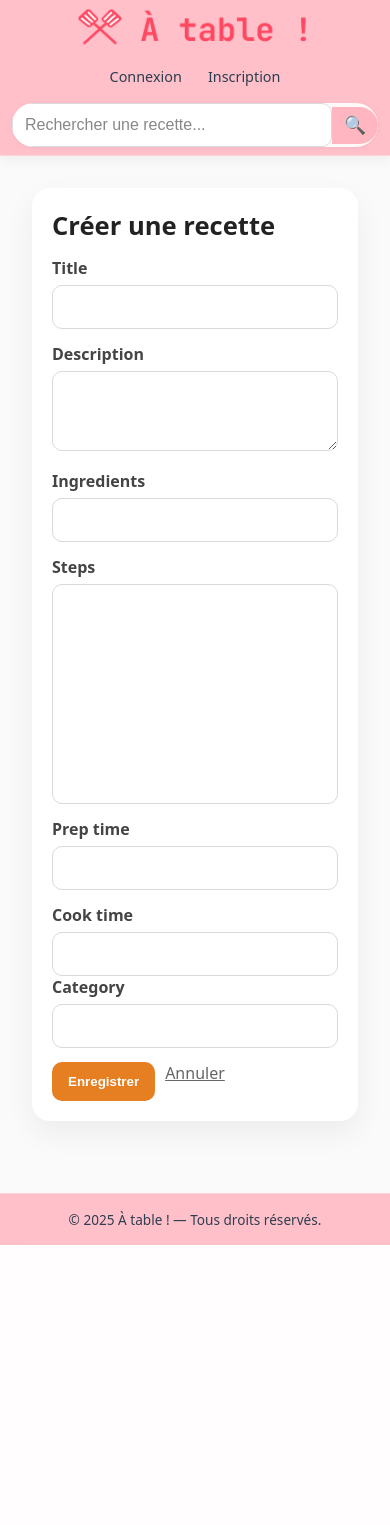
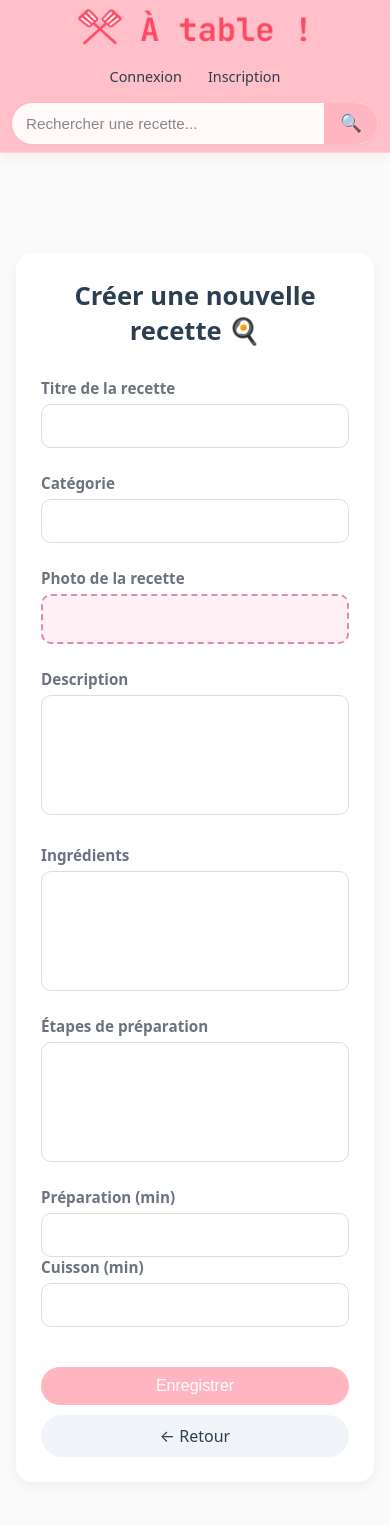
Before and after one commit to Boulex39/atable, a Symfony app: template templates/recipe/new.html.twig in a window 390 px wide. Shown: the top 1525 px of the page. Before the commit the page ends 1245 px from the top, so only its background shows below. Run offline with Twig, Linux system fonts and the light colour scheme; the template is opened without the code that fills it, so the values that code supplies are empty; form fields are guessed from the names that the template uses; style sheets or scripts are compiled from the project's sources; some libraries are stand-ins or nearby versions.

Commit message:
Mise à jour globale : styles, recettes, README et base SQL

```diff
--- a/assets/styles/base.css
+++ b/assets/styles/base.css
@@ -18,6 +18,7 @@
   --blur: 10px;
   --radius: 16px;
   --shadow: 0 4px 12px rgba(0,0,0,0.05);
+
 }
 
 /* Reset */
@@ -67,11 +68,11 @@ body {
 .site-logo:hover { transform: scale(1.05); }
 
 /* Barre de recherche responsive */
-.search-form {
+.site-header .search-form {
   display: flex;
   align-items: center;
   background: rgba(255, 255, 255, 0.9);
-  border-radius: 999px;
+  border-radius: 25px;
   overflow: hidden;
   box-shadow: 0 1px 4px rgba(0,0,0,0.05);
   flex: 1;
@@ -79,7 +80,7 @@ body {
   max-width: 380px;
 }
 
-.search-form input {
+.site-header .search-form input {
   border: none;
   padding: 10px 14px;
   border-radius: 999px 0 0 999px;
@@ -89,9 +90,10 @@ body {
   background: transparent;
   color: var(--ink);
 }
-.search-form input::placeholder { color: #888; }
 
-.search-form button {
+.site-header .search-form input::placeholder { color: #888; }
+
+.site-header .search-form button {
   background: var(--brand-solid);
   border: none;
   color: white;
@@ -101,7 +103,8 @@ body {
   font-size: 1.1rem;
   transition: background 0.2s;
 }
-.search-form button:hover { background: var(--brand-dark); }
+
+.site-header .search-form button:hover { background: var(--brand-dark); }
 
 /* Zone utilisateur */
 .user-area {
@@ -152,8 +155,8 @@ body {
 .site-main {
   flex: 1;
   max-width: 1100px;
-  margin: 22px auto;
-  padding: 0 16px 40px;
+  margin: 100px auto 40px; /* <-- au lieu de 22px auto */
+  padding: 0 16px;
 }
 
 /* Liens et boutons */
--- a/assets/styles/form.css
+++ /dev/null
@@ -1,93 +0,0 @@
-/* === FORMS (Créer / Éditer une recette) === */
-
-.form-page {
-  max-width: 820px;
-  margin: 0 auto;       /* centre horizontalement */
-  padding: 10px 16px;   /* un peu d’air */
-}
-
-.card {
-  background:#fff;
-  border-radius:18px;
-  box-shadow:0 12px 30px rgba(0,0,0,.06);
-  padding:26px;
-}
-
-.card h2 {
-  margin: 0 0 14px;
-  font-size: 1.6rem;
-  color: #222;
-}
-
-.form-row { margin-bottom: 14px; }
-label { display:block; font-weight:600; margin-bottom:6px; color:#444; }
-
-input[type="text"],
-input[type="number"],
-input[type="file"],
-textarea,
-select {
-  width: 100%;
-  padding: 12px 12px;
-  border: 1px solid #dadada;
-  border-radius: 10px;
-  background: #fff;
-  font-size: 1rem;
-  outline: none;
-  transition: border-color .2s, box-shadow .2s;
-}
-
-textarea { min-height: 140px; resize: vertical; }
-.small { min-height: 80px; }
-.large { min-height: 220px; }
-
-input:focus, textarea:focus, select:focus {
-  border-color: #e67e22;
-  box-shadow: 0 0 0 3px rgba(230,126,34,.15);
-}
-
-/* 2 colonnes pour temps / paires de champs */
-.grid-2 {
-  display: grid;
-  grid-template-columns: 1fr 1fr;
-  gap: 14px;
-}
-
-/* Boutons */
-.actions {
-  margin-top: 8px;
-  display: flex;
-  gap: 10px;
-  flex-wrap: wrap;
-}
-
-.btn-primary {
-  background: #e67e22; color:#fff; border:none;
-  padding: 12px 16px; border-radius: 10px;
-  font-weight: 600; cursor:pointer; transition: background .2s;
-}
-.btn-primary:hover { background:#ca6f1e; }
-
-.btn-link {
-  background: transparent; border: none; color:#666;
-  text-decoration: underline; cursor: pointer; padding: 0;
-}
-
-/* Messages & erreurs Symfony */
-.flash-success {
-  background:#eafaf1; border:1px solid #b7e4c7; color:#22543d;
-  padding:10px 12px; border-radius:10px; margin: 0 0 14px;
-}
-.form-error-message,
-.form-errors {
-  background:#fee2e2; border:1px solid #fecaca; color:#7f1d1d;
-  padding:10px 12px; border-radius:10px; margin-top:8px; font-size:.95rem;
-}
-.form-error-message ul,
-.form-errors ul { margin:0; padding-left: 18px; }
-
-/* Responsive */
-@media (max-width: 680px) {
-  .grid-2 { grid-template-columns: 1fr; }
-  .card { padding: 20px; }
-}
--- /dev/null
+++ b/assets/styles/recipe-form.css
@@ -0,0 +1,147 @@
+/* ===============================
+   FORMULAIRE DE RECETTE
+   =============================== */
+
+.recipe-form {
+  max-width: 900px;
+  margin: 60px auto;
+  background: var(--white);
+  padding: 40px;
+  border-radius: 16px;
+  box-shadow: var(--shadow);
+}
+
+.recipe-form h1 {
+  text-align: center;
+  color: var(--ink);
+  margin-bottom: 40px;
+  font-size: 2rem;
+  font-weight: 700;
+}
+
+/* === STRUCTURE === */
+.form-grid {
+  display: grid;
+  grid-template-columns: repeat(auto-fit, minmax(280px, 1fr));
+  gap: 25px;
+}
+
+.full-width {
+  grid-column: 1 / -1;
+}
+
+/* === CHAMPS === */
+.form-group label {
+  display: block;
+  font-weight: 600;
+  color: var(--muted);
+  margin-bottom: 6px;
+  font-size: 0.95rem;
+}
+
+.input-field,
+.select-field,
+.textarea-field,
+.file-input {
+  width: 100%;
+  border: 1px solid #ddd;
+  border-radius: 10px;
+  padding: 10px 12px;
+  font-size: 1rem;
+  font-family: inherit;
+  background-color: #fff;
+  color: var(--ink);
+  transition: border-color 0.2s ease, box-shadow 0.2s ease;
+}
+
+.input-field:focus,
+.select-field:focus,
+.textarea-field:focus,
+.file-input:focus {
+  outline: none;
+  border-color: var(--brand-dark);
+  box-shadow: 0 0 0 3px rgba(255, 182, 193, 0.3);
+}
+
+/* === Textareas scrollables === */
+.textarea-field.scrollable {
+  resize: none;
+  min-height: 120px;
+  max-height: 250px;
+  overflow-y: auto;
+}
+
+/* === Fichier === */
+.file-input {
+  background-color: #fff0f5;
+  border: 2px dashed var(--brand-dark);
+  padding: 12px;
+  cursor: pointer;
+  transition: all 0.2s ease;
+}
+
+.file-input:hover {
+  background-color: #ffe4ec;
+  border-color: var(--brand);
+}
+
+/* === Boutons === */
+.form-actions {
+  display: flex;
+  justify-content: center;
+  gap: 15px;
+  margin-top: 40px;
+}
+
+.btn-primary {
+  background: var(--brand-solid);
+  color: white;
+  padding: 10px 18px;
+  border: none;
+  border-radius: 999px;
+  font-size: 1rem;
+  cursor: pointer;
+  transition: background 0.2s ease, transform 0.1s ease;
+}
+
+.btn-primary:hover {
+  background: var(--brand-dark);
+  transform: translateY(-1px);
+}
+
+.btn-secondary {
+  background: #f1f5f9;
+  color: var(--ink);
+  padding: 10px 18px;
+  border-radius: 999px;
+  text-decoration: none;
+  transition: background 0.2s ease, transform 0.1s ease;
+}
+
+.btn-secondary:hover {
+  background: #e2e8f0;
+  transform: translateY(-1px);
+}
+
+/* === Responsive === */
+@media (max-width: 768px) {
+  .recipe-form {
+    padding: 25px;
+  }
+
+  .recipe-form h1 {
+    font-size: 1.6rem;
+    margin-bottom: 30px;
+  }
+
+  .form-actions {
+    flex-direction: column;
+    gap: 10px;
+  }
+
+  .btn-primary,
+  .btn-secondary {
+    width: 100%;
+    text-align: center;
+  }
+}
--- a/templates/recipe/_delete_form.html.twig
+++ b/templates/recipe/_delete_form.html.twig
@@ -1,4 +1,8 @@
-<form method="post" action="{{ path('app_recipe_delete', {'id': recipe.id}) }}" onsubmit="return confirm('Supprimer cette recette ?');">
+<form method="post"
+      action="{{ path('app_recipe_delete', {'id': recipe.id}) }}"
+      onsubmit="return confirm('Voulez-vous vraiment supprimer cette recette ?');"
+      class="delete-form"
+      style="display:inline;">
   <input type="hidden" name="_token" value="{{ csrf_token('delete' ~ recipe.id) }}">
   <button class="btn btn-danger">Supprimer</button>
 </form>
--- a/templates/recipe/new.html.twig
+++ b/templates/recipe/new.html.twig
@@ -1,40 +1,66 @@
 {% extends 'base.html.twig' %}
-{% block title %}Créer une recette{% endblock %}
+
+{% block title %}Nouvelle recette - À Table !{% endblock %}
 
 {% block stylesheets %}
   {{ parent() }}
-  <link rel="stylesheet" href="{{ asset('styles/form.css') }}">
+  <link rel="stylesheet" href="{{ asset('styles/recipe-form.css') }}">
 {% endblock %}
 
 {% block body %}
-<div class="form-page">
-  <div class="card">
-    <h2>Créer une recette</h2>
+<section class="recipe-form">
+  <h1>Créer une nouvelle recette 🍳</h1>
 
-    {% for label, messages in app.flashes %}
-      {% for message in messages %}
-        <div class="flash-{{ label }}">{{ message }}</div>
-      {% endfor %}
-    {% endfor %}
+  {{ form_start(form) }}
 
-    {{ form_start(form) }}
-      <div class="form-row">{{ form_row(form.title) }}</div>
-      <div class="form-row">{{ form_row(form.description, { attr: { class: 'small' } }) }}</div>
-      <div class="form-row">{{ form_row(form.ingredients) }}</div>
-      <div class="form-row">{{ form_row(form.steps, { attr: { class: 'large' } }) }}</div>
+  <div class="form-grid">
+    <div class="form-group">
+      {{ form_label(form.title, 'Titre de la recette') }}
+      {{ form_widget(form.title, {'attr': {'class': 'input-field'}}) }}
+    </div>
 
-      <div class="grid-2">
-        {{ form_row(form.prepTime) }}
-        {{ form_row(form.cookTime) }}
+    <div class="form-group">
+      {{ form_label(form.category, 'Catégorie') }}
+      {{ form_widget(form.category, {'attr': {'class': 'select-field'}}) }}
+    </div>
+
+    <div class="form-group">
+      {{ form_label(form.imageFile, 'Photo de la recette') }}
+      {{ form_widget(form.imageFile, {'attr': {'class': 'file-input'}}) }}
+    </div>
+
+    <div class="form-group full-width">
+      {{ form_label(form.description, 'Description') }}
+      {{ form_widget(form.description, {'attr': {'class': 'textarea-field scrollable'}}) }}
+    </div>
+
+    <div class="form-group full-width">
+      {{ form_label(form.ingredients, 'Ingrédients') }}
+      {{ form_widget(form.ingredients, {'attr': {'class': 'textarea-field scrollable'}}) }}
+    </div>
+
+    <div class="form-group full-width">
+      {{ form_label(form.steps, 'Étapes de préparation') }}
+      {{ form_widget(form.steps, {'attr': {'class': 'textarea-field scrollable'}}) }}
+    </div>
+
+    <div class="form-group time-fields">
+      <div>
+        {{ form_label(form.prepTime, 'Préparation (min)') }}
+        {{ form_widget(form.prepTime, {'attr': {'class': 'input-field'}}) }}
       </div>
+      <div>
+        {{ form_label(form.cookTime, 'Cuisson (min)') }}
+        {{ form_widget(form.cookTime, {'attr': {'class': 'input-field'}}) }}
+      </div>
+    </div>
+  </div>
 
-      <div class="form-row">{{ form_row(form.category) }}</div>
+  <div class="form-actions">
+    <button type="submit" class="btn-primary">Enregistrer</button>
+    <a href="{{ path('app_home') }}" class="btn-secondary">← Retour</a>
+  </div>
 
-      <div class="actions">
-        <button class="btn-primary">Enregistrer</button>
-        <a href="{{ path('app_recipe_index') }}" class="btn-link">Annuler</a>
-      </div>
-    {{ form_end(form) }}
-  </div>
-</div>
+  {{ form_end(form) }}
+</section>
 {% endblock %}
--- a/templates/registration/register.html.twig
+++ b/templates/registration/register.html.twig
@@ -10,7 +10,7 @@
 <div class="auth-wrap">
   <div class="auth-card">
     <h1 class="auth-title">Créer un compte</h1>
-    <p class="auth-sub">Rejoignez la communauté CookTogether.</p>
+    <p class="auth-sub">Rejoignez la communauté À table !</p>
 
     {% for label, messages in app.flashes %}
       {% for message in messages %}
@@ -31,7 +31,7 @@
 
       <div class="form-group">
         {{ form_label(registrationForm.email, 'Email') }}
-        {{ form_widget(registrationForm.email, { attr: { placeholder: 'ex: alex@mail.com' } }) }}
+        {{ form_widget(registrationForm.email, { attr: { placeholder: 'Votre email' } }) }}
         {{ form_errors(registrationForm.email) }}
       </div>
 
```
Also changed, not shown: assets/styles/recipe.css (+43 -17 lines), atable.sql (+78 -22 lines), src/Controller/RecipeController.php (+14 -10 lines), templates/profile/index.html.twig (+12 -6 lines), templates/recipe/show.html.twig (+10 -6 lines), readme.md.
